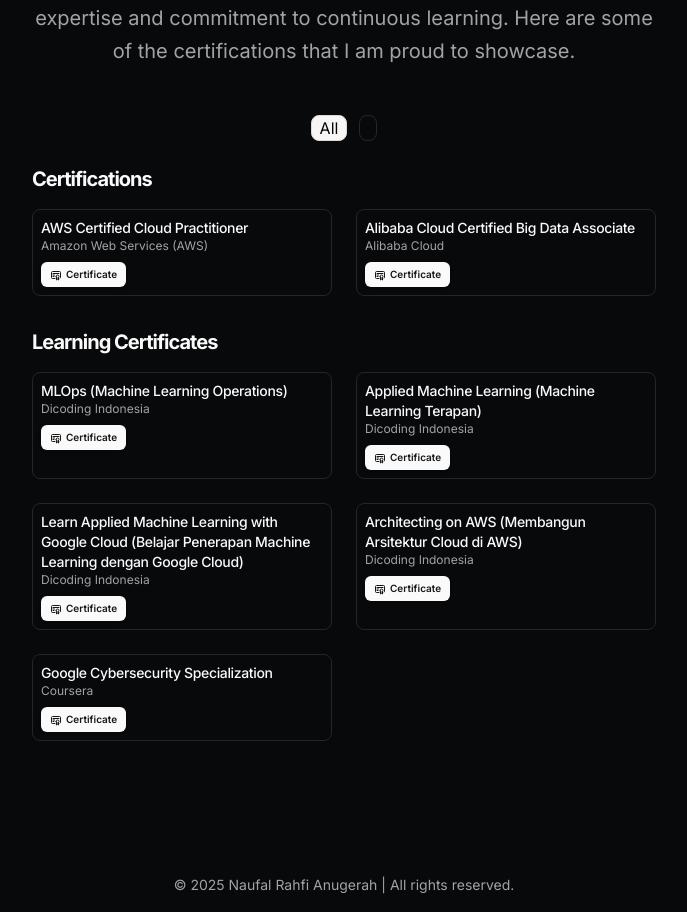
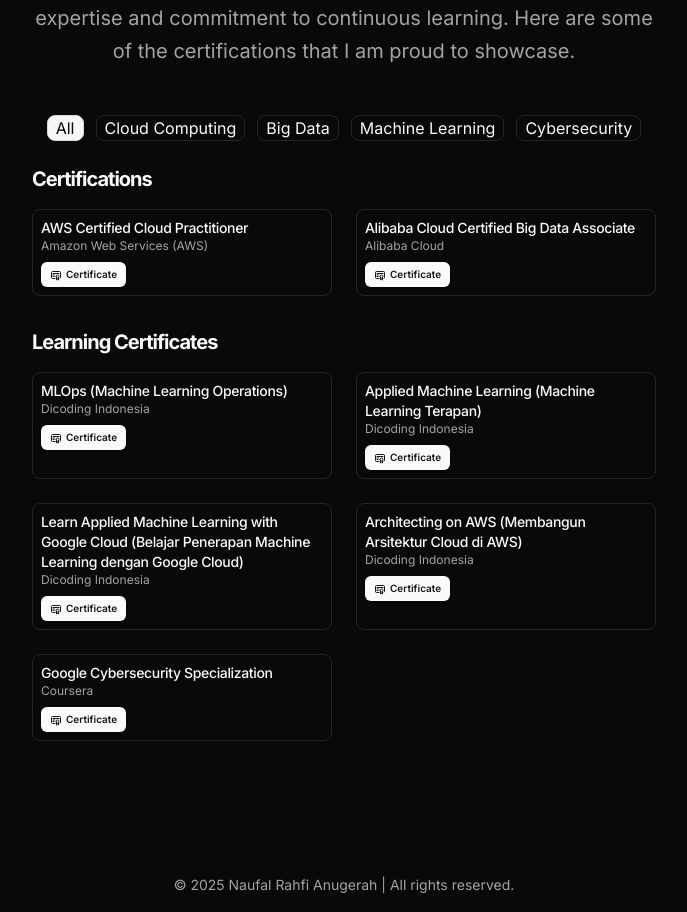
Before and after one commit to rahfianugerah/portfolio, a Next.js app: page /project in a window 1280 px wide. Shown: the part 1052-1964 px from the top of the page, without its empty margins (296-983 px from the left). Built offline with nearby package versions, Linux system fonts and the light colour scheme.

Commit message:
feat: update the resume

```diff
--- a/src/data/resume.tsx
+++ b/src/data/resume.tsx
@@ -1,20 +1,11 @@
 import { Icons } from "@/components/icons";
 import { TbCertificate } from "react-icons/tb";
 import { HomeIcon, NotebookIcon, TerminalIcon } from "lucide-react";
-import fs, { read } from 'fs';
-import path from 'path';
-import { title } from "process";
-
-function readTxtAsList(filename: string): string[] {
-  const filePath = path.join(process.cwd(), 'src', 'data', 'desc', filename);
-  const content = fs.readFileSync(filePath, 'utf-8').trim();
-  return content.split('\n').map(line => line.trim()).filter(Boolean);
-}
 
 export const DATA = {
   name: "Rahfi",
   initials: "R",
-  url: "https://rahfi.space",
+  url: "https://rahfi.pro",
   location: "Jakarta, Indonesia",
   locationLink: "https://www.google.com/maps/place/jakarta",
   description:
@@ -398,6 +389,7 @@ export const DATA = {
     {
       title: "AWS Certified Cloud Practitioner",
       issued: "Amazon Web Services (AWS)",
+      category: ["Cloud Computing"],
       links: [
         {
           title: "Certificate",
@@ -409,6 +401,7 @@ export const DATA = {
     {
       title: "Alibaba Cloud Certified Big Data Associate",
       issued: "Alibaba Cloud",
+      category: ["Cloud Computing", "Big Data"],
       links: [
         {
           title: "Certificate",
@@ -422,6 +415,7 @@ export const DATA = {
     {
       title: "MLOps (Machine Learning Operations)",
       issued: "Dicoding Indonesia",
+      category: ["Machine Learning"],
       links: [
         {
           title: "Certificate",
@@ -433,6 +427,7 @@ export const DATA = {
     {
       title: " Applied Machine Learning (Machine Learning Terapan)",
       issued: "Dicoding Indonesia",
+      category: ["Machine Learning"],
       links: [
         {
           title: "Certificate",
@@ -444,6 +439,7 @@ export const DATA = {
     {
       title: "Learn Applied Machine Learning with Google Cloud (Belajar Penerapan Machine Learning dengan Google Cloud)",
       issued: "Dicoding Indonesia",
+      category: ["Machine Learning", "Cloud Computing"],
       links: [
         {
           title: "Certificate",
@@ -455,6 +451,7 @@ export const DATA = {
     {
       title: "Architecting on AWS (Membangun Arsitektur Cloud di AWS)",
       issued: "Dicoding Indonesia",
+      category: ["Cloud Computing"],
       links: [
         {
           title: "Certificate",
@@ -466,6 +463,7 @@ export const DATA = {
     {
       title: "Google Cybersecurity Specialization",
       issued: "Coursera",
+      category: ["Cybersecurity"],
       links: [
         {
           title: "Certificate",
```
